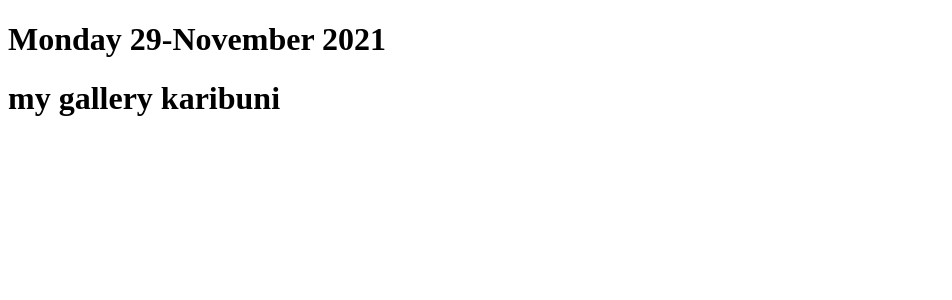
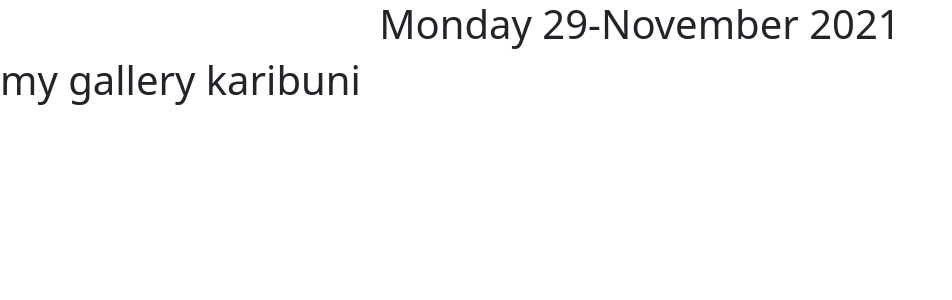
Before and after one commit to Evan-cell/gallery, a Django app: a page that uses gallry/templates/base.html in a window 1280 px wide. Shown: the top 300 px of the page, without its empty margins (0-952 px from the left). Run offline with Django 3.2, Linux system fonts and the light colour scheme; some libraries are stand-ins or nearby versions.

Commit message:
fav icon

```diff
--- a/gallry/templates/base.html
+++ b/gallry/templates/base.html
@@ -9,14 +9,18 @@
   {% else %}
     <title> KIM GALLRY</title>
   {% endif %}
-
+  <!-- favico -->
+  <link rel="shortcut icon" href="https://avatars.githubusercontent.com/u/60639510?v=4">
+  {% block styles %}
+  {% bootstrap_css %}
+  {% endblock %}
 </head>
 <body>
     <!-- navbar -->
     {% include "navbar.html" %}
     <!-- content -->
     {% block content %}
-    <h1>{{date|date:"l d-F Y"}}</h1>
+    <h1 class='text-center'>{{date|date:"l d-F Y"}}</h1>
     {%endblock%}
 
     <!-- footer -->
```
